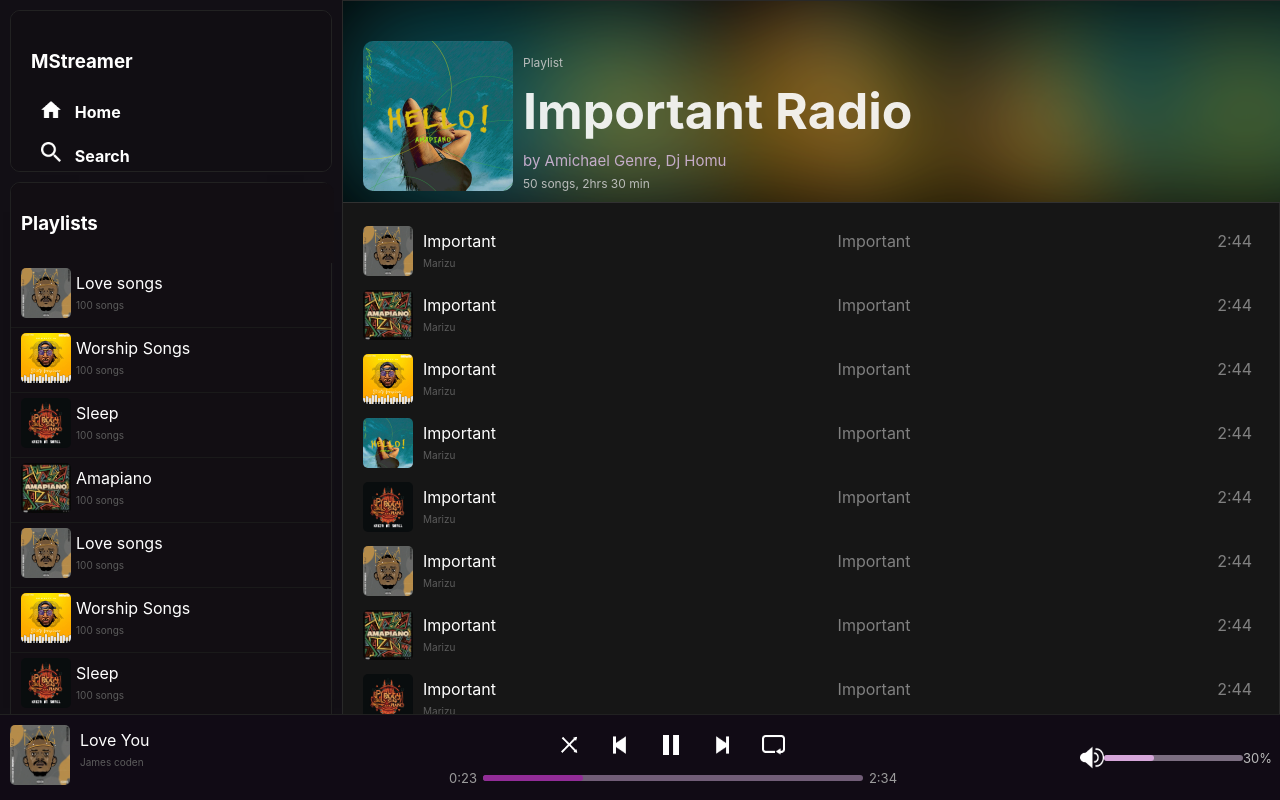
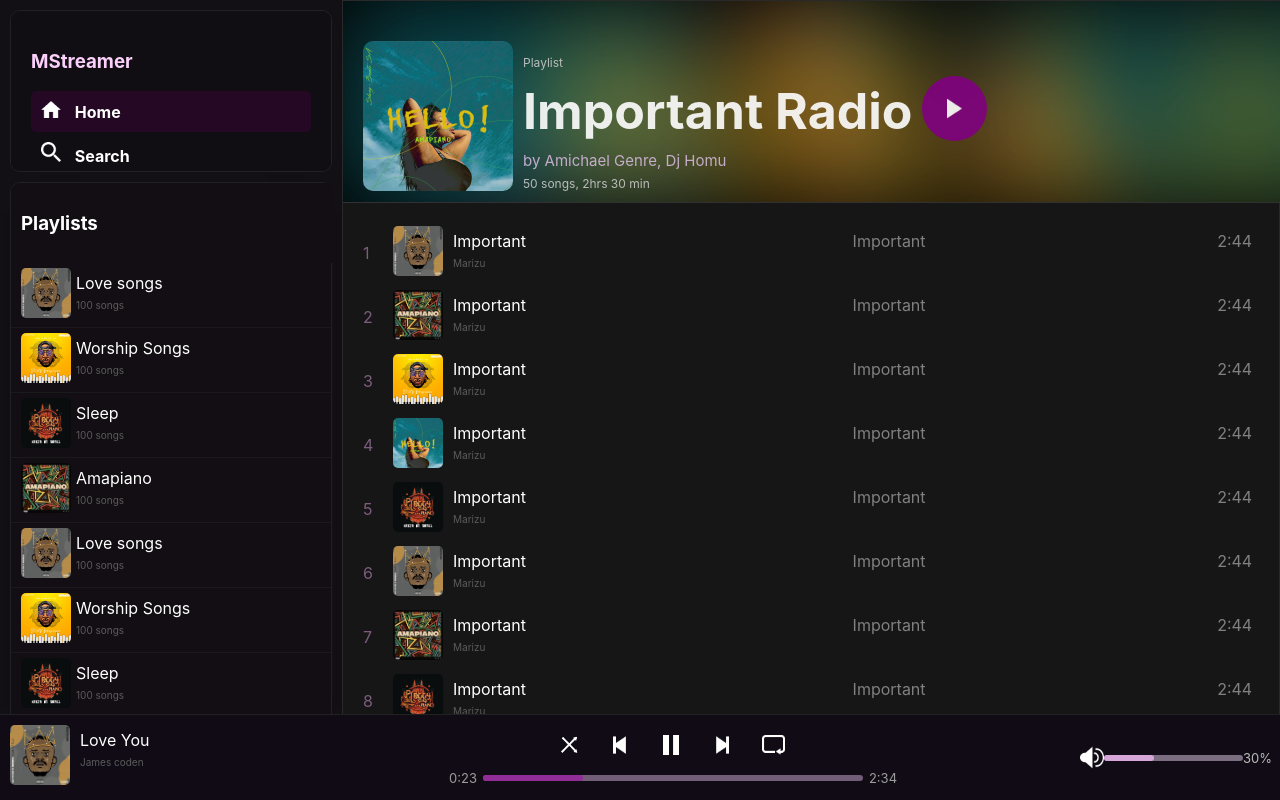
Before and after one commit to Brightmuk/Mstreamer, a React (Create React App) app in the folder frontend/: page / in a window 1280 px wide. Both pictures are taken after typing "name@example.com", "Sample123" into the empty fields and a click on the button "Login". Built offline with nearby package versions, Linux system fonts and the light colour scheme.

Commit message:
Add state to header component

```diff
--- a/frontend/public/index.html
+++ b/frontend/public/index.html
@@ -7,7 +7,7 @@
     <meta name="theme-color" content="#000000" />
     <meta
       name="description"
-      content="Web site created using create-react-app"
+      content="Music streaming | ReactJS | NodeJS"
     />
     <link rel="apple-touch-icon" href="%PUBLIC_URL%/logo192.png" />
     <!--
@@ -24,7 +24,7 @@
       work correctly both with client-side routing and a non-root public URL.
       Learn how to configure a non-root public URL by running `npm run build`.
     -->
-    <title>Practice App</title>
+    <title>MStreamer</title>
   </head>
   <body>
     <noscript>You need to enable JavaScript to run this app.</noscript>
--- a/frontend/src/AvailableCourses.js
+++ /dev/null
@@ -1,16 +0,0 @@
-import { useContext } from "react";
-import CourseList from "./CourseList";
-import { UserContext } from "./App";
-
-function AvailableCourses(props){
-    const user = useContext(UserContext);
-    return (
-        <div className="course-container">
-            <h3>Available Courses <br></br><small>for {user}</small></h3>
-
-            <CourseList courses={props.courses} selected={props.selected} onSelect={props.onSelect}/>
-        </div>
-    );
-}
-
-export default AvailableCourses;
--- a/frontend/src/CourseList.js
+++ /dev/null
@@ -1,19 +0,0 @@
-import { useContext } from "react";
-import { UserContext } from "./App";
-
-function CourseList(props) {
-
-    return (
-        <div>
-            {props.courses.map((course, index) => (
-                <div key={index} className={props.selected === index ? "selected-course-card" : "course-card"}
-                    onClick={() => props.onSelect(index)}>
-                    <p>{index + 1}. {course.name}</p>
-                    <small>Credits {course.credits}</small>
-                </div>
-            ))}
-        </div>
-    )
-}
-
-export default CourseList;
--- a/frontend/src/Home.js
+++ b/frontend/src/Home.js
@@ -1,29 +1,28 @@
 import './css/App.css';
 import Header from './components/Header';
-import SelectedCourses from './SelectedCourses';
-import AvailableCourses from './AvailableCourses';
-import { useEffect, useState, } from 'react';
+import { createContext, useEffect, useState, } from 'react';
 import Playlists from './components/Playlists';
 import Player from './components/Player';
 import Songs from './components/Songs';
+import AppContext from './state';
 
 
 
 function Home() {
-  const [selected, setSelected] = useState();
-  const [courses,setCourses] = useState([]);
 
-  const [chosenSelected, chosenSetSelected] = useState();
-  const [chosenCourses, setChosenCourses] = useState([]);
+  const [appState, setAppState] = useState({
+    playing: false,
+    currentTab: 'home',
+    currentSong: {},
+    currentPlaylist:{}
+  });
+  const updateState = (newState) => {
+    setAppState((prevState) => ({
+      ...prevState,
+      ...newState,
+    }));
+  };
 
-  const [error,setError] = useState();
-
-  const addCourse = (course) => {
-    setChosenCourses([...chosenCourses, course]);
-  };
-  const removeCourse = (indexToRemove) => {
-    setChosenCourses(chosenCourses.filter((_, index) => index !== indexToRemove));
-  };
   useEffect(()=>{
     fetch('http://localhost:4000/')
     .then(response=>response.json())
@@ -31,19 +30,18 @@ function Home() {
 
         if(result.type==='success'){
             console.log('good good')
-            setCourses(result.data);
+
         }else{
             console.log(result)
-            setError(result.error)
-            setCourses([]);
+
         }
     })
-    .catch(error =>setError(error))
+    .catch(error =>console.error(error))
   },[])
 
 
   return (
-
+   <AppContext.Provider value = {{appState, updateState}}>
     <div className='container'>
       <div className='row'>
       <div className='sidebar'>
@@ -54,7 +52,7 @@ function Home() {
       </div>
       <Player/>
     </div>
-
+    </AppContext.Provider>
 
   );
 }
--- a/frontend/src/components/Header.js
+++ b/frontend/src/components/Header.js
@@ -1,13 +1,15 @@
+import { useContext } from 'react';
 import '../css/App.css';
 import '../css/Header.css';
+import AppContext from '../state';
 
 function Header(){
-
+    const {appState, updateState} = useContext(AppContext)
     return (
         <div className="header">
             <h3 className="text-center">MStreamer</h3>
-            <h4> <img src={`${process.env.PUBLIC_URL}/images/icons/home.png`}></img> Home</h4>
-            <h4> <img src={`${process.env.PUBLIC_URL}/images/icons/search.png`}></img> Search</h4>
+            <h4 className={appState.currentTab==='home'?'selected':'unselected'} onClick={()=>updateState({currentTab:'home'})}> <img src={`${process.env.PUBLIC_URL}/images/icons/home.png`}></img> Home</h4>
+            <h4  className={appState.currentTab==='search'?'selected':'unselected'} onClick={()=>updateState({currentTab:'search'})}> <img src={`${process.env.PUBLIC_URL}/images/icons/search.png`}></img> Search</h4>
         </div>
     )
 }
--- a/frontend/src/components/Songs.js
+++ b/frontend/src/components/Songs.js
@@ -26,19 +26,20 @@ function Songs() {
 
                 </div>
                 <div className='playlist-info'>
-                    <img src={`${process.env.PUBLIC_URL}/images/playlists/cover6.jpg`}></img>
+                    <img className='album-img' src={`${process.env.PUBLIC_URL}/images/playlists/cover6.jpg`}></img>
                     <div className='playlist-info-right'>
                         <small>Playlist</small>
                         <h1> Important Radio</h1>
                         <p>by Amichael Genre, Dj Homu</p>
                         <small>50 songs, 2hrs 30 min</small>
                     </div>
+
+                    <div className='play-playlist'><img src={`${process.env.PUBLIC_URL}/images/icons/play.png`}></img></div>
+
                 </div>
             </div>
             <div className='songs-content'>
-                <div className='songs-content-header'>
 
-                </div>
                 <div className='song-list'>
                   <ItemList songs={songs} selected={()=>console.log('selected')}/>
                 </div>
@@ -53,8 +54,14 @@ function ItemList(props){
             <div key={index} className={props.selected === index ? "selected-song-card" : "song-card"}
                 onClick={() => props.onSelect(index)}>
                     <div className='card-left'>
-                    <img src={`${process.env.PUBLIC_URL}${song.img}`} alt="img" />
-                    <img className='play-icon' src={`${process.env.PUBLIC_URL}/images/icons/play.png`} alt="img" />
+
+                        <div className='card-left-leading'>{index+1}</div>
+                        <div className='card-left-trailing'>
+                        <img src={`${process.env.PUBLIC_URL}${song.img}`} alt="img" />
+                        <img className='play-icon' src={`${process.env.PUBLIC_URL}/images/icons/play.png`} alt="img" />
+                        </div>
+
+
                     </div>
                     <div className='card-right'>
                         <div className='card-right-leading'>
--- a/frontend/src/css/Header.css
+++ b/frontend/src/css/Header.css
@@ -12,6 +12,9 @@
     margin-right: 10px;
 
 }
+.header h3{
+    color: rgb(251, 208, 251);
+}
 .header h4{
     padding: 10px;
     margin: 0;
@@ -19,6 +22,8 @@
     transition: 0.3s ease;
 }
 .header h4:hover{
-
     background-color: rgb(40, 9, 40);
 }
+.selected{
+    background-color: rgb(36, 8, 36);
+}
--- a/frontend/src/css/Songs.css
+++ b/frontend/src/css/Songs.css
@@ -45,8 +45,23 @@
     display: flex;
     opacity: 0.9;
     margin-top: 20px;
-
-
+}
+.playlist-info .play-playlist{
+    background-color: purple;
+    border: none;
+    justify-content: center;
+    display: flex;
+    align-items: center;
+    padding: 10px;
+    border-radius: 50px;
+    width: 45px;
+    height: 45px;
+    cursor: pointer;
+    margin-top: 35px;
+    margin-left: 10px;
+}
+.playlist-info .play-playlist img{
+    width: 15px;
 }
 
 .songs-header .playlist-info .playlist-info-right {
@@ -54,7 +69,7 @@
     margin-left: 10px;
 }
 
-.songs-header .playlist-info img {
+.songs-header .playlist-info .album-img {
     width: 150px;
     height: 150px;
     border-radius: 10px;
@@ -78,9 +93,11 @@
 
     color: rgb(201, 201, 201);
 }
+
 .song-list{
     margin-top: 220px;
 }
+
 
 .song-card {
     display: flex;
@@ -97,13 +114,21 @@
     width: 50px;
     height: 50px;
     border-radius: 5px;
-
 }
 
 .song-card .card-left {
+
+    display: flex;
+    align-items: center;
+}
+.card-left-leading{
+
+ width: 30px;
+ color: rgb(125, 93, 125);
+}
+.card-left-trailing{
     position: relative;
     width: max-content;
-
 }
 
 .song-card .card-left .play-icon {
--- /dev/null
+++ b/frontend/src/state.js
@@ -0,0 +1,5 @@
+import React, { createContext, useState } from 'react';
+
+
+const AppContext = createContext(null);
+export default AppContext;
```
